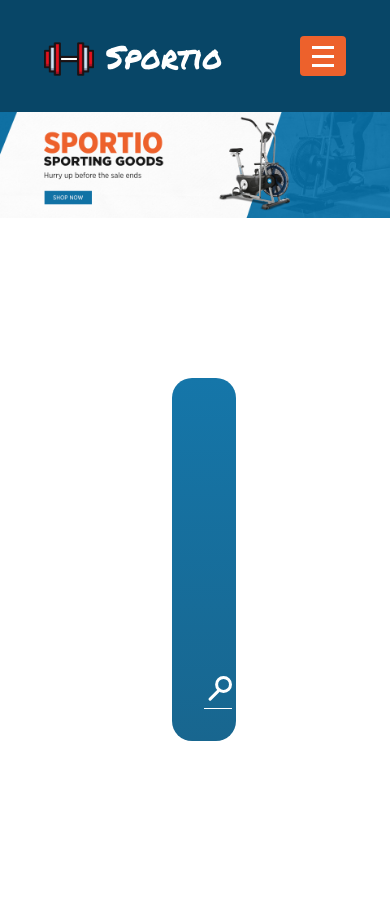
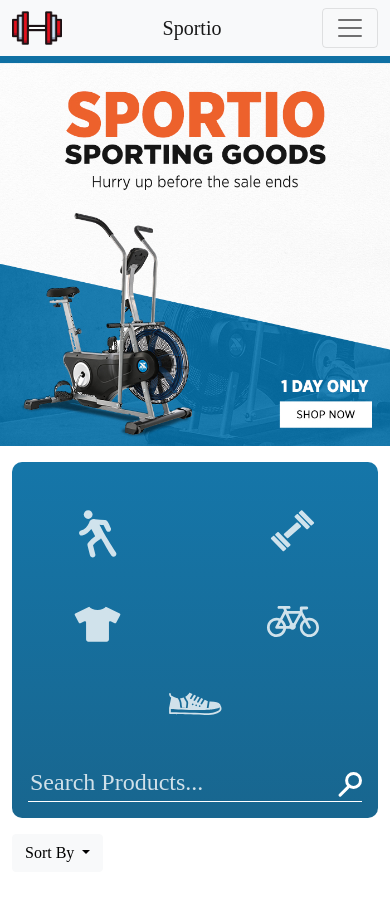
Before and after one commit to Yasser-Shehab/Sportio-Ecommerce, an Angular app: page / in a window 390 px wide. After the commit the page ends 872 px from the top, so only its background shows below. Built offline with nearby package versions, Linux system fonts and the light colour scheme; a web font is replaced by a local one.

Commit message:
added some bootstrap classes.

```diff
--- a/src/app/components/categories/categories.component.html
+++ b/src/app/components/categories/categories.component.html
@@ -1,16 +1,49 @@
-<div class="container">
-  <div class="Categories d-flex justify-content-between flex-wrap">
-   <div class="d-flex categoryItem flex-wrap">
-    <div><a href="#"><img src="assets/mainImgs/categoryIcons/cardio.svg"></a></div>
-    <div><a href="#"><img src="assets/mainImgs/categoryIcons/strength.svg"></a></div>
-    <div><a href="#"><img src="assets/mainImgs/categoryIcons/apparel.svg"></a></div>
-    <div><a href="#"><img src="assets/mainImgs/categoryIcons/bikes.svg"></a></div>
-    <div><a href="#"><img src="assets/mainImgs/categoryIcons/footwear.svg"></a></div>
-   </div>
-    <div class="searchInput">
-      <input type="text" placeholder="Search Products">
-      <img src="assets/mainImgs/searchIcon.svg" alt="searchIcon">
+<div class="container mt-3">
+  <div class="Categories">
+    <div class="row row-cols pt-5 justify-content-center categoryItem">
+      <div class="col-6 pb-5 pb-sm-3 col-sm-3 col-md-2 text-center">
+        <img src="assets/mainImgs/categoryIcons/cardio.svg" />
+      </div>
+      <div class="col-6 pb-5 pb-sm-3 col-sm-3 col-md-2 text-center">
+        <img src="assets/mainImgs/categoryIcons/strength.svg" />
+      </div>
+      <div class="col-6 pb-5 pb-sm-3 col-sm-3 col-md-2 text-center">
+        <img src="assets/mainImgs/categoryIcons/apparel.svg" />
+      </div>
+      <div class="col-6 pb-5 pb-sm-3 col-sm-3 col-md-2 text-center">
+        <img src="assets/mainImgs/categoryIcons/bikes.svg" />
+      </div>
+      <div class="col-6 pb-5 pb-sm-3 col-sm-3 col-md-2 text-center">
+        <img src="assets/mainImgs/categoryIcons/footwear.svg" />
+      </div>
+    </div>
+    <div class="row">
+      <div class="col">
+        <div class="searchInput mb-3 mb-3 mx-3">
+          <input type="text" placeholder="Search Products..." />
+          <span>
+            <img src="assets/mainImgs/searchIcon.svg" />
+          </span>
+        </div>
+      </div>
     </div>
   </div>
 
+  <!-- ///////////////////////////////// -->
+  <div class="dropdown mt-3">
+    <button
+      class="btn btn-light dropdown-toggle"
+      type="button"
+      id="dropdownMenuButton1"
+      data-bs-toggle="dropdown"
+      aria-expanded="false"
+    >
+      Sort By
+    </button>
+    <ul class="dropdown-menu" aria-labelledby="dropdownMenuButton1">
+      <li><a class="dropdown-item" href="#">Action</a></li>
+      <li><a class="dropdown-item" href="#">Another action</a></li>
+      <li><a class="dropdown-item" href="#">Something else here</a></li>
+    </ul>
+  </div>
 </div>
--- a/src/app/components/categories/categories.component.scss
+++ b/src/app/components/categories/categories.component.scss
@@ -1,38 +1,34 @@
-.Categories{
-  padding: 2rem 2rem;
-  margin: 10rem;
-  background: linear-gradient(180deg, #1576A9 0%, #18668F 100%);
-  border-radius: 20px;
+.Categories {
+  background: linear-gradient(180deg, #1576a9 0%, #18668f 100%);
+  border-radius: 10px;
 }
 
-.categoryItem > div{
-  padding:0.5rem 1rem;
-  margin:0 1rem;
+.categoryItem > div {
   border-radius: 5px;
 
-  img{
-    display: flex;
-    justify-content: center;
+  img {
     opacity: 80%;
   }
-  img:hover{
+  img:hover {
     opacity: 100%;
+    transform: scale(1.2);
+    transition: all 0.5s;
   }
 }
-.searchInput{
+.searchInput {
   display: flex;
   align-items: center;
   font-size: 1.5rem;
-  border-bottom: 1px solid #FFFFFF;
-  input{
+  border-bottom: 1px solid #ffffff;
+  input {
     width: 100%;
     background: transparent;
     border: none;
-    color: #FFFFFF;
+    color: #ffffff;
     opacity: 80%;
     outline: none;
   }
-  ::placeholder{
-    color: #FFFFFF;
+  ::placeholder {
+    color: #ffffff;
   }
 }
--- a/src/app/components/nav-bar/nav-bar.component.html
+++ b/src/app/components/nav-bar/nav-bar.component.html
@@ -1,26 +1,33 @@
-<nav class="navbar navbar-expand-lg navbar-light">
+<nav class="navbar navbar-expand-lg navbar-light bg-light">
   <div class="container-fluid">
-    <a class="navbar-brand cutsomBrand" href="#"><img src="assets/mainImgs/Logo.png"> Sportio</a>
-    <button class="navbar-toggler" type="button" data-bs-toggle="collapse" data-bs-target="#navbarSupportedContent" aria-controls="navbarSupportedContent" aria-expanded="false" aria-label="Toggle navigation">
-     <div class="burgerBtn">
-      <span></span>
-      <span></span>
-      <span></span>
-     </div>
+    <img class="logo-img" src="assets/mainImgs/Logo.png" />
+    <a class="navbar-brand ps-3" routerLink="/">Sportio</a>
+    <button
+      class="navbar-toggler"
+      type="button"
+      data-bs-toggle="collapse"
+      data-bs-target="#navbarSupportedContent"
+      aria-controls="navbarSupportedContent"
+      aria-expanded="false"
+      aria-label="Toggle navigation"
+    >
+      <span class="navbar-toggler-icon"></span>
     </button>
     <div class="collapse navbar-collapse" id="navbarSupportedContent">
-      <ul class="navbar-nav ms-auto mb-2 mb-lg-0">
+      <ul class="navbar-nav me-auto mb-2 mb-lg-0">
+        <!-- <li class="nav-item">
+          <a class="nav-link" href="#">Link</a>
+        </li> -->
+      </ul>
+      <ul class="navbar-nav mb-2 mb-lg-0">
         <li class="nav-item">
-          <a class="nav-link" aria-current="page" routerLink="/">Home</a>
+          <a class="nav-link" routerLink="/">Home</a>
         </li>
         <li class="nav-item">
-          <a class="nav-link" href="#">Our Products</a>
+          <a class="nav-link" routerLink="/login">Login</a>
         </li>
         <li class="nav-item">
-          <a class="nav-link"href="#">Login</a>
-        </li>
-        <li class="nav-item">
-          <a class="nav-link"href="#">Cart</a>
+          <a class="nav-link" routerLink="/contact">Contact us</a>
         </li>
       </ul>
     </div>
--- a/src/app/components/nav-bar/nav-bar.component.scss
+++ b/src/app/components/nav-bar/nav-bar.component.scss
@@ -1,66 +1,70 @@
-@import url('https://fonts.googleapis.com/css2?family=Permanent+Marker&display=swap');
-$mainColor:#084667;
+// @import url('https://fonts.googleapis.com/css2?family=Permanent+Marker&display=swap');
+// $mainColor:#084667;
 
-body{
-  line-height: 1.5;
+// body{
+//   line-height: 1.5;
+// }
+// .navbar{
+//   background-color: $mainColor;
+//   padding: 1rem 2rem;
+//   min-height: 12vh;
+//   a{
+//     color: #ffff;
+//     text-decoration: none;
+//     font-weight: 500;
+//     font-size: 1.5rem;
+//   }
+//   a:hover{
+//     color: #ED612C;
+//     transition: 1;
+//   }
+//   .navbar-brand{
+//      img{
+//        width: 50px;
+//      }
+//   }
+//   .cutsomBrand{
+//       padding: 1rem 0;
+//       font-size: 2rem;
+//       transition: 0.5s;
+//       display: block;
+//       text-decoration: none;
+//       font-family: 'Permanent Marker', cursive;
+//   }
+//   .burgerColor{
+//     color: #FFFF;
+//     border: none;
+//     padding: 10px 6px;
+//     outline: none;
+//   }
+// }
+// .navbar-toggler {
+//   background: #ED612C;
+//   height: 2.5rem;
+//   border: none;
+//   outline: none;
+//   span{
+//     display: block;
+//     padding: 1px;
+//     width: 22px;
+//     height: 3px;
+//     border: 1px;
+//     background: #ffff;
+//   }
+//   span + span{
+//     margin-top: 6px;
+//     width: 22px;
+//     height: 3px;
+//     border: 1px;
+//     background: #ffff;
+
+//   }
+
+// }
+// .nav-link:active{
+//   color:aqua;
+// }
+
+.logo-img {
+  max-width: 50px;
 }
-.navbar{
-  background-color: $mainColor;
-  padding: 1rem 2rem;
-  min-height: 12vh;
-  a{
-    color: #ffff;
-    text-decoration: none;
-    font-weight: 500;
-    font-size: 1.5rem;
-  }
-  a:hover{
-    color: #ED612C;
-    transition: 1;
-  }
-  .navbar-brand{
-     img{
-       width: 50px;
-     }
-  }
-  .cutsomBrand{
-      padding: 1rem 0;
-      font-size: 2rem;
-      transition: 0.5s;
-      display: block;
-      text-decoration: none;
-      font-family: 'Permanent Marker', cursive;
-  }
-  .burgerColor{
-    color: #FFFF;
-    border: none;
-    padding: 10px 6px;
-    outline: none;
-  }
-}
-.navbar-toggler {
-  background: #ED612C;
-  height: 2.5rem;
-  border: none;
-  outline: none;
-  span{
-    display: block;
-    padding: 1px;
-    width: 22px;
-    height: 3px;
-    border: 1px;
-    background: #ffff;
-  }
-  span + span{
-    margin-top: 6px;
-    width: 22px;
-    height: 3px;
-    border: 1px;
-    background: #ffff;
-
-  }
-
-}
-.nav-link:active{
-  color:aqua;
-}
--- a/src/app/shared/header-component/header-component.component.html
+++ b/src/app/shared/header-component/header-component.component.html
@@ -1,3 +1,9 @@
 <div class="d-flex justify-content-center">
-  <img src="assets/mainImgs/blue.jpg" class="img-fluid" alt="Page Not Found">
+  <picture>
+    <source
+      media="(max-width:425px)"
+      srcset="assets/mainImgs/blue_mobile.jpg"
+    />
+    <img src="assets/mainImgs/blue.jpg" class="img-fluid" />
+  </picture>
 </div>
```
Also changed, not shown: src/assets/mainImgs/blue_mobile.jpg (added).
